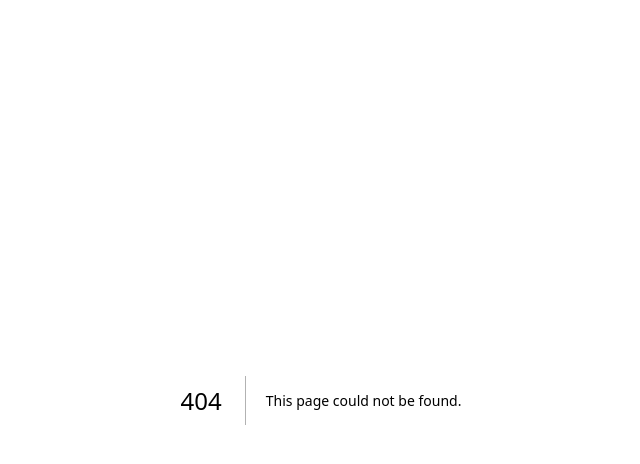
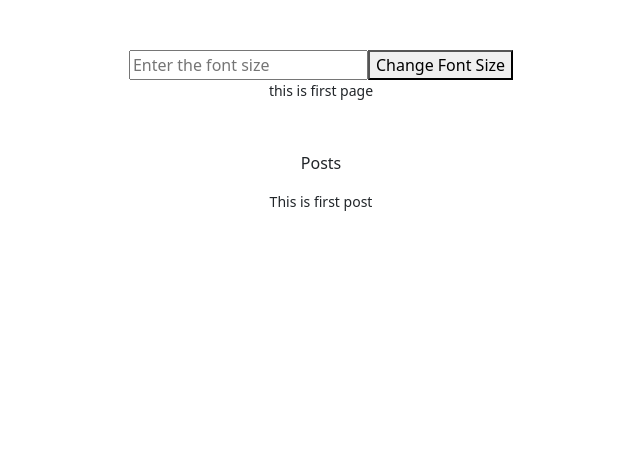
Before and after one commit to vijaychouhan-rails/demo-class, a Next.js app: page /customers in a window 1280 px wide. Before the commit this address had no page. Shown: the top 464 px of the page, without its empty margins (319-959 px from the left). Built offline with nearby package versions, Linux system fonts and the light colour scheme.

Commit message:
Explain Context

```diff
--- /dev/null
+++ b/pages/customers/displayText.js
@@ -0,0 +1,15 @@
+import React, { useContext } from "react";
+import { Button, Col, Row } from "react-bootstrap";
+import { FontSizeContext } from "./fontSizeContext";
+
+function DisplayText(props) {
+    const {text} = props;
+
+    const fontSize = useContext(FontSizeContext);
+
+  return (
+    <div style={{fontSize: (fontSize || 14) + 'px'}}>{text}</div>
+  );
+}
+
+export default DisplayText;
--- /dev/null
+++ b/pages/customers/fontSize.js
@@ -0,0 +1,29 @@
+import React, { useState } from "react";
+import { Button, Col, Row } from "react-bootstrap";
+import DisplayText from './displayText';
+
+
+function FontSize(props) {
+    const [inputValue, setInputValue] = useState('');
+
+    const {handleFontSize} = props
+
+    const handleChange = (event) => {
+        setInputValue(event.target.value);
+    }
+
+    const handleSubmit = () => {
+        handleFontSize(inputValue);
+    }
+
+    console.log("=====inout value===", inputValue);
+
+  return (
+    <div style={{marginTop: '50px'}}>
+        <input name="fontSize" placeholder="Enter the font size" onChange={handleChange}/>
+        <button type="button" onClick={handleSubmit}>Change Font Size</button>
+    </div>
+  );
+}
+
+export default FontSize;
--- /dev/null
+++ b/pages/customers/fontSizeContext.js
@@ -0,0 +1,3 @@
+import { createContext } from 'react';
+
+export const FontSizeContext = createContext();
--- /dev/null
+++ b/pages/customers/index.js
@@ -0,0 +1,29 @@
+import React, { useState } from "react";
+
+import Profile from './profile';
+import Posts from './posts';
+import FontSize from "./fontSize";
+import { FontSizeContext } from "./fontSizeContext";
+
+function Customers() {
+    const [fontSize, setFontSize] = useState();
+    // const [inputValue, setInputValue] = useState('');
+
+    // const handleChange = (event) => {
+    //     setInputValue(event.target.value);
+    // }
+
+    console.log("=====fontSize====", fontSize);
+
+  return (
+    <center>
+        <FontSize handleFontSize={setFontSize}/>
+        <FontSizeContext.Provider value={fontSize}>
+            <Profile />
+            <Posts />
+        </FontSizeContext.Provider>
+    </center>
+  );
+}
+
+export default Customers;
--- /dev/null
+++ b/pages/customers/posts.js
@@ -0,0 +1,14 @@
+import React from "react";
+import { Button, Col, Row } from "react-bootstrap";
+import DisplayText from './displayText';
+
+function Posts(props) {
+  return (
+    <div style={{marginTop: '50px'}}>
+        <p>Posts</p>
+        <DisplayText text="This is first post"/>
+    </div>
+  );
+}
+
+export default Posts;
--- /dev/null
+++ b/pages/customers/profile.js
@@ -0,0 +1,12 @@
+import React from "react";
+import { Button, Col, Row } from "react-bootstrap";
+import DisplayText from './displayText';
+
+function Profile(props) {
+    const {fontSize} = props;
+  return (
+    <DisplayText text="this is first page" />
+  );
+}
+
+export default Profile;
```
